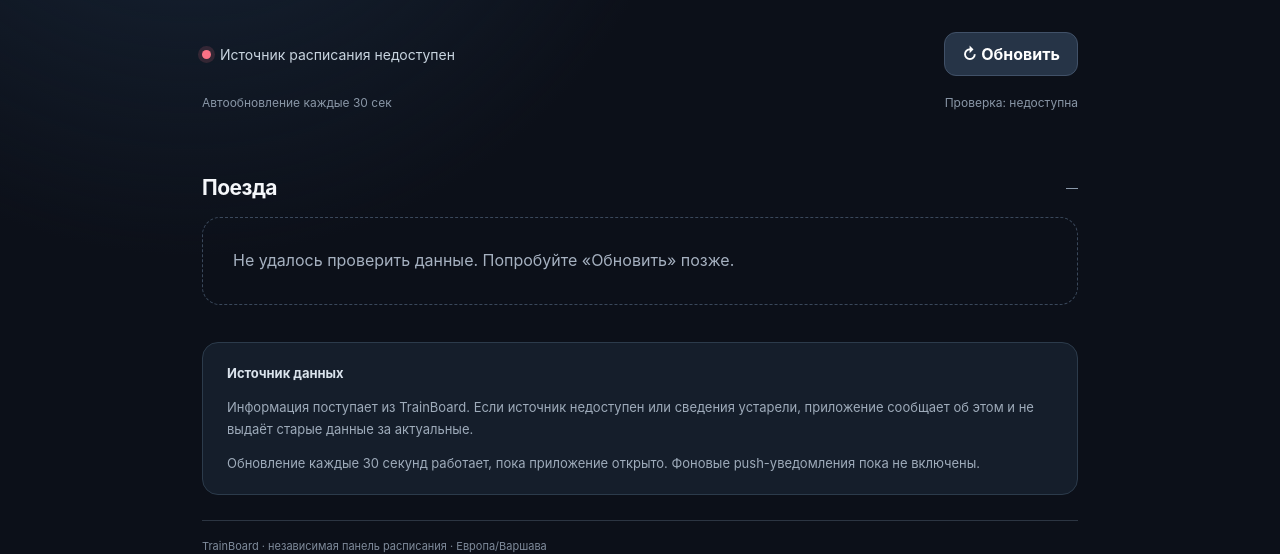
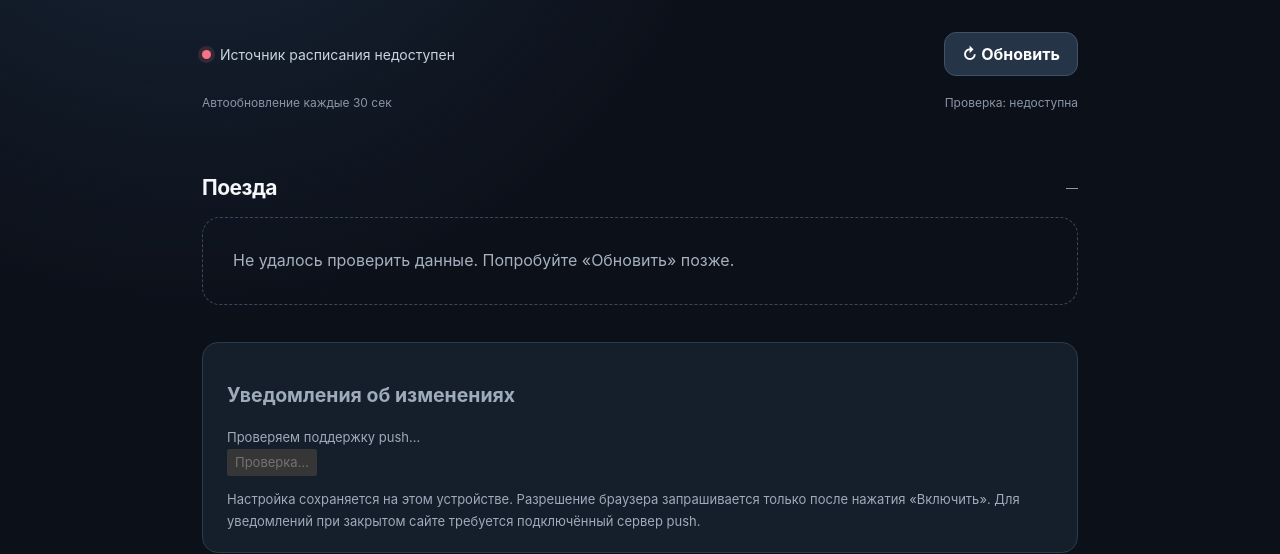
Before and after one commit to NF404-code/TrainBoard, a website: page deploy/public/index.html in a window 1280 px wide. Shown: the part 253-807 px from the top of the page. Drawn offline with Linux system fonts and the light colour scheme; no server answers.

Commit message:
Add persisted opt-in push controls and service worker notification handling

```diff
--- a/deploy/public/index.html
+++ b/deploy/public/index.html
@@ -33,10 +33,14 @@
           <div class="empty">Получаем подтверждённое расписание…</div>
         </div>
       </section>
+      <section class="notice" aria-labelledby="push-title">
+        <div class="push-row"><div><h2 id="push-title">Уведомления об изменениях</h2><p id="push-status" role="status" aria-live="polite">Проверяем поддержку push…</p></div><button id="push-toggle" type="button" disabled>Проверка…</button></div>
+        <p>Настройка сохраняется на этом устройстве. Разрешение браузера запрашивается только после нажатия «Включить». Для уведомлений при закрытом сайте требуется подключённый сервер push.</p>
+      </section>
       <section class="notice">
         <strong>Источник данных</strong>
         <p>Информация поступает из TrainBoard. Если источник недоступен или сведения устарели, приложение сообщает об этом и не выдаёт старые данные за актуальные.</p>
-        <p>Обновление каждые 30 секунд работает, пока приложение открыто. Фоновые push-уведомления пока не включены.</p>
+        <p>Обновление каждые 30 секунд работает при открытой странице. Закрытый сайт не может проверять расписание самостоятельно — этим занимается серверный планировщик.</p>
       </section>
     </main>
     <footer>TrainBoard · независимая панель расписания · Европа/Варшава</footer>
```
